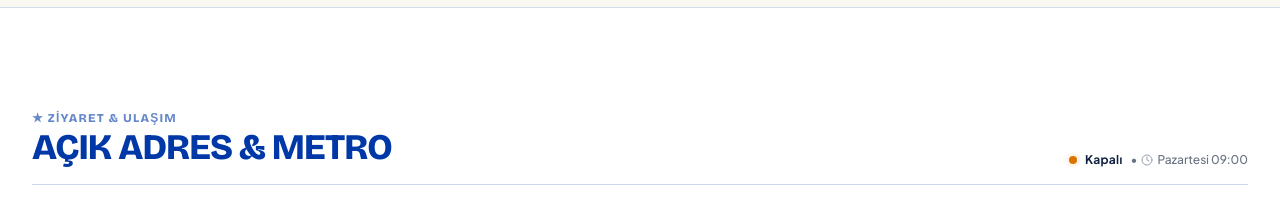
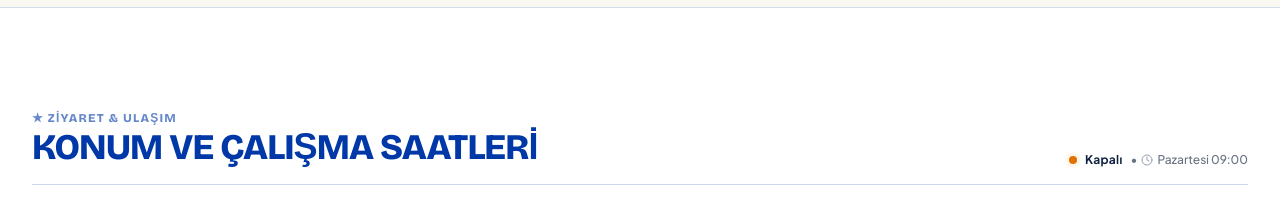
Before and after one commit to cetindesign/joncoffee, a Next.js app: page /joncoffee/ in a window 1280 px wide. Shown: the part 3400-3618 px from the top of the page. Built offline with nearby package versions, Linux system fonts and the light colour scheme.

Commit message:
fix(location): update heading to 'KONUM VE ÇALIŞMA SAATLERİ'

```diff
--- a/components/location-hours.tsx
+++ b/components/location-hours.tsx
@@ -17,7 +17,7 @@
               ★ Ziyaret & Ulaşım
             </span>
             <h2 className="text-2xl sm:text-4xl font-black text-[#0038a8] tracking-tight font-display uppercase">
-              AÇIK ADRES & METRO
+              KONUM VE ÇALIŞMA SAATLERİ
             </h2>
           </div>
 
```
